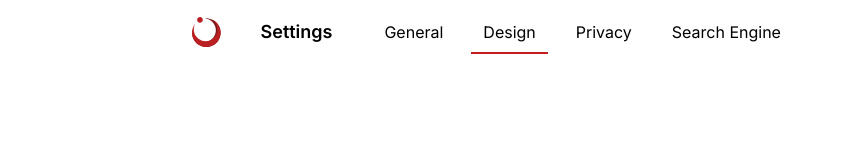
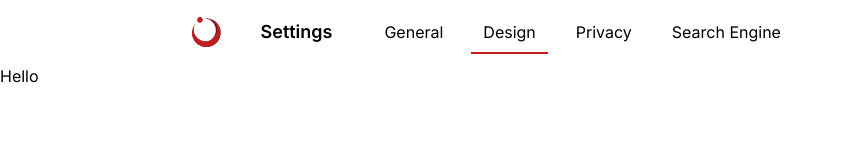
Before and after one commit to Ablaze-MIRAI/FreaSearch-www, a Next.js app: page /settings/design in a window 1280 px wide. Shown: the top 160 px of the page, without its empty margins (0-842 px from the left). Built offline with nearby package versions, Linux system fonts and the light colour scheme.

Commit message:
create SettingsLayout

```diff
--- a/app/settings/[pageId]/page.tsx
+++ b/app/settings/[pageId]/page.tsx
@@ -1,31 +1,7 @@
-import { LogoIcon } from 'components/Logo';
 import type { NextPage } from 'next';
-import { TabList, TabItem } from 'components/TabList';
-import { settingPages } from '../settings.utils';
-import Link from 'next/link';
 
-const SettingsPage: NextPage = ({ params }: { params: { pageId: string } }) => {
-  return (
-    <div>
-      <div className="flex items-center max-w-4xl space-x-10 mx-auto h-16">
-        <Link href="/">
-          <LogoIcon className="shrink-0 grow-0" />
-        </Link>
-        <h1 className="font-semibold text-lg">Settings</h1>
-        <TabList>
-          {settingPages.map((page) => (
-            <TabItem
-              key={page.pageId}
-              href={`/settings/${page.pageId}`}
-              isSelected={page.pageId === params.pageId}
-            >
-              {page.name}
-            </TabItem>
-          ))}
-        </TabList>
-      </div>
-    </div>
-  );
+const SettingsPage: NextPage = () => {
+  return <div>Hello</div>;
 };
 
 export default SettingsPage;
--- /dev/null
+++ b/app/settings/layout.tsx
@@ -0,0 +1,45 @@
+import 'styles/globals.css';
+import classNames from 'classnames';
+import { Inter, Noto_Sans_JP } from '@next/font/google';
+import { LogoIcon } from 'components/Logo';
+import { TabList, TabItem } from 'components/TabList';
+import { settingPages } from './settings.utils';
+import Link from 'next/link';
+
+const inter = Inter({ variable: '--font-inter' });
+const notoSansJP = Noto_Sans_JP({ weight: '400', variable: '--font-noto-sans-jp' });
+
+export default function SettingsLayout({
+  children,
+  params,
+}: {
+  children: React.ReactNode;
+  params: { pageId: string };
+}) {
+  return (
+    <html lang="en" className={classNames(inter.variable, notoSansJP.variable)}>
+      <body>
+        <div>
+          <div className="flex items-center max-w-4xl space-x-10 mx-auto h-16">
+            <Link href="/">
+              <LogoIcon className="shrink-0 grow-0" />
+            </Link>
+            <h1 className="font-semibold text-lg">Settings</h1>
+            <TabList>
+              {settingPages.map((page) => (
+                <TabItem
+                  key={page.pageId}
+                  href={`/settings/${page.pageId}`}
+                  isSelected={page.pageId === params.pageId}
+                >
+                  {page.name}
+                </TabItem>
+              ))}
+            </TabList>
+          </div>
+          {children}
+        </div>
+      </body>
+    </html>
+  );
+}
```
